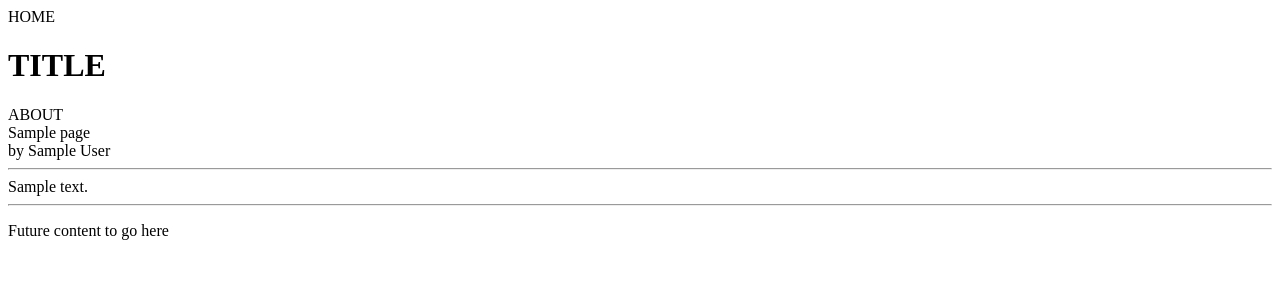
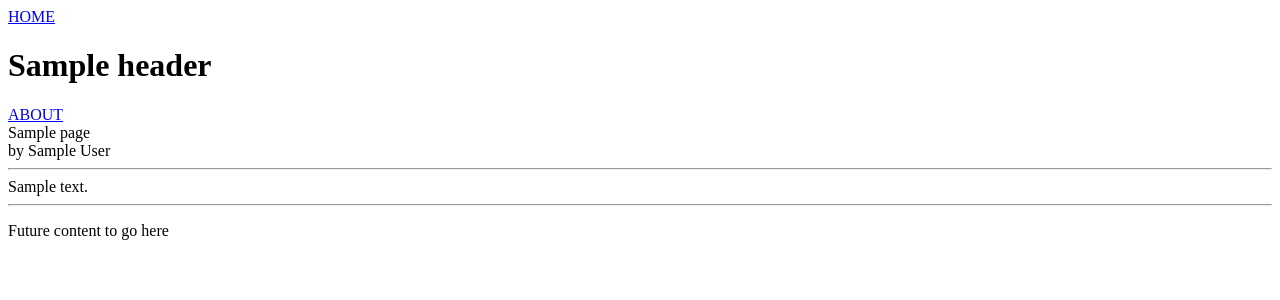
Before and after one commit to chrisloewer/blog-grav, a PHP site: template themes/flat-blog/templates/post.html.twig in a window 1280 px wide. Shown: the top 300 px of the page. Run offline with PHP 8.4, Linux system fonts and the light colour scheme; the template is opened without the code that fills it: most values are stand-ins (such as "Sample title", 1, 10 or a date in 2020); some libraries are stand-ins or nearby versions.

Commit message:
Correct header to include links and show title only when needed.

```diff
--- a/themes/flat-blog/templates/partials/base.html.twig
+++ b/themes/flat-blog/templates/partials/base.html.twig
@@ -15,19 +15,26 @@
         <div class="top-nav-bar">
 
             <div class="nav-left">
+                <a href="{{ base_url == '' ? '/' : base_url }}">
+
                     <div class="button">
                         HOME
                     </div>
+                </a>
             </div>
 
+            {% if page.header.main_title is defined %}
                 <div class="nav-center">
-                <h1>TITLE</h1>
+                    <h1>{{ page.header.main_title }}</h1>
                 </div>
+            {% endif %}
 
             <div class="nav-right">
+                <a href="an-introduction-to-me">
                     <div class="button">
                         ABOUT
                     </div>
+                </a>
             </div>
         </div>
     </div>
```
Also changed, not shown: pages/01.blog/blog.md (+1 -0 lines). Lines whose indentation alone changed are shown as unchanged.
